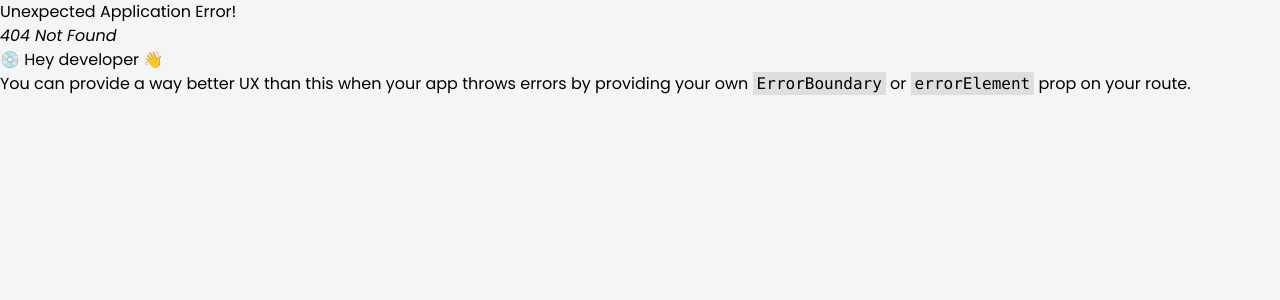
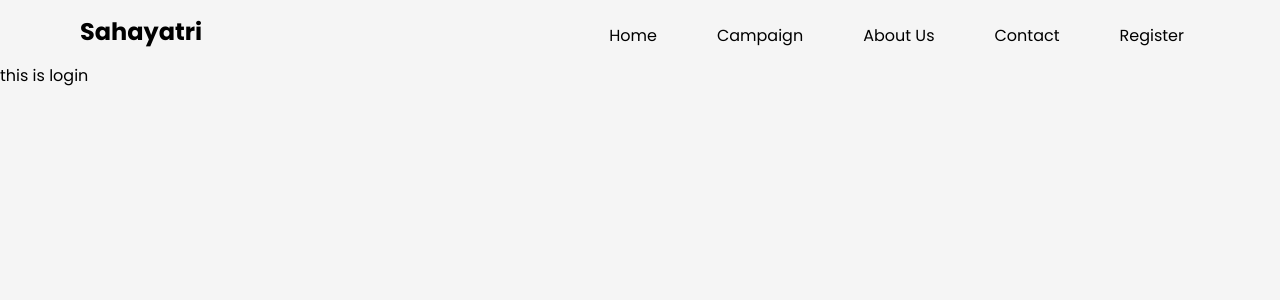
Before and after one commit to DrishyaShrestha09/Sahayatri, a React (Vite) app in the folder client/: page /login in a window 1280 px wide. Before the commit this address had no page. Shown: the top 300 px of the page. Built offline with nearby package versions, Linux system fonts and the light colour scheme.

Commit message:
added login page

```diff
--- a/client/src/App.jsx
+++ b/client/src/App.jsx
@@ -6,6 +6,7 @@ import Campaign from './pages/Campaign';
 import About_us from './pages/About_us';
 import Contact from './pages/Contact';
 import Register from './pages/Register';
+import Login from './pages/Login';
 
 const App = () => {
   const router = createBrowserRouter([
@@ -29,6 +30,10 @@ const App = () => {
       path: "/register",
       element: <><Navigation/><Register/></>
     },
+    {
+      path: "/login",
+      element: <><Navigation/><Login/></>
+    },
   ])
   return (
     <div>
--- /dev/null
+++ b/client/src/pages/Login.jsx
@@ -0,0 +1,9 @@
+const Login = () => {
+  return (
+    <div>
+      <h1>this is login</h1>
+    </div>
+  )
+}
+
+export default Login
```
Also changed, not shown: 2 other files (tests, documents, lock files or other folders).
